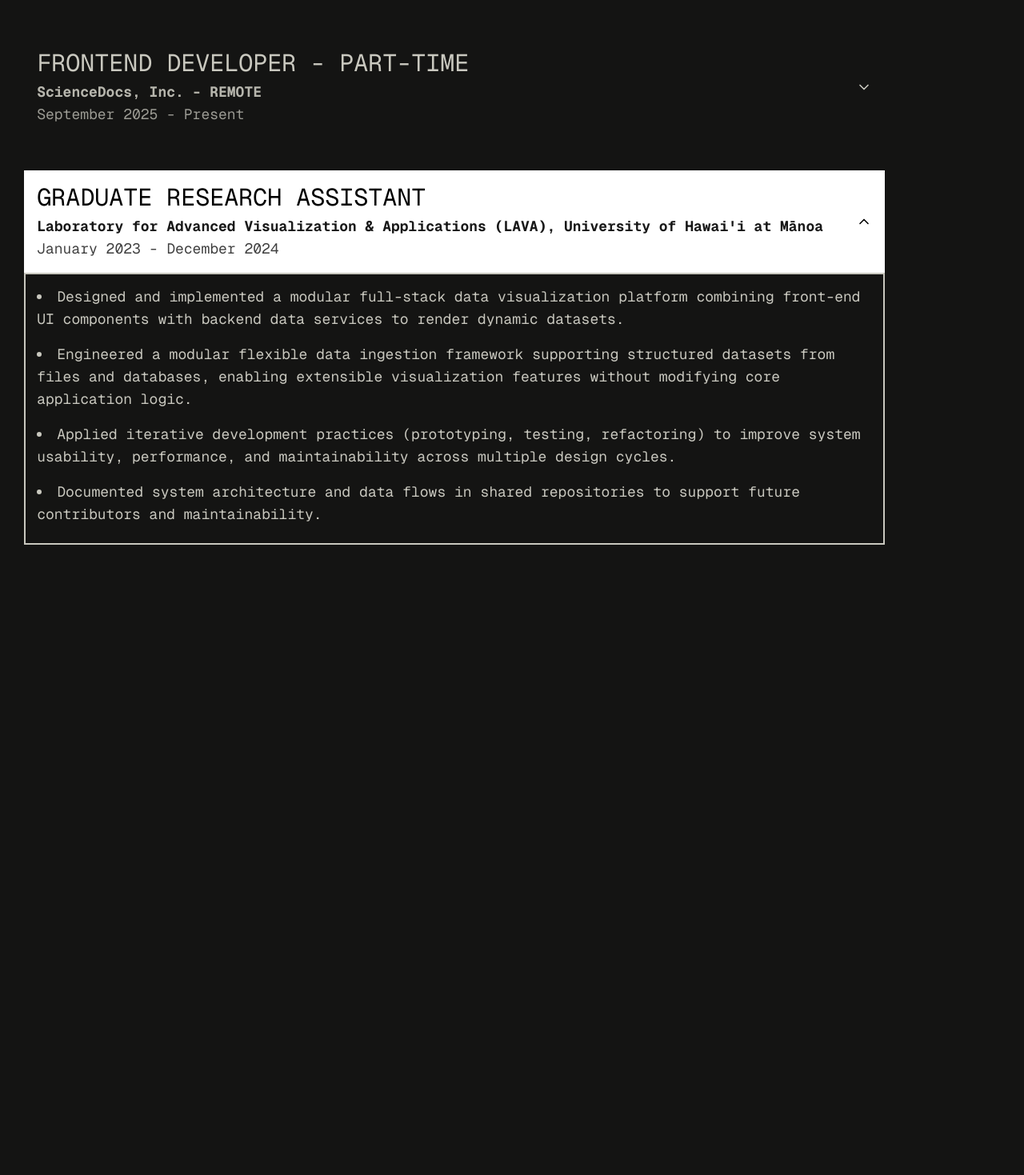
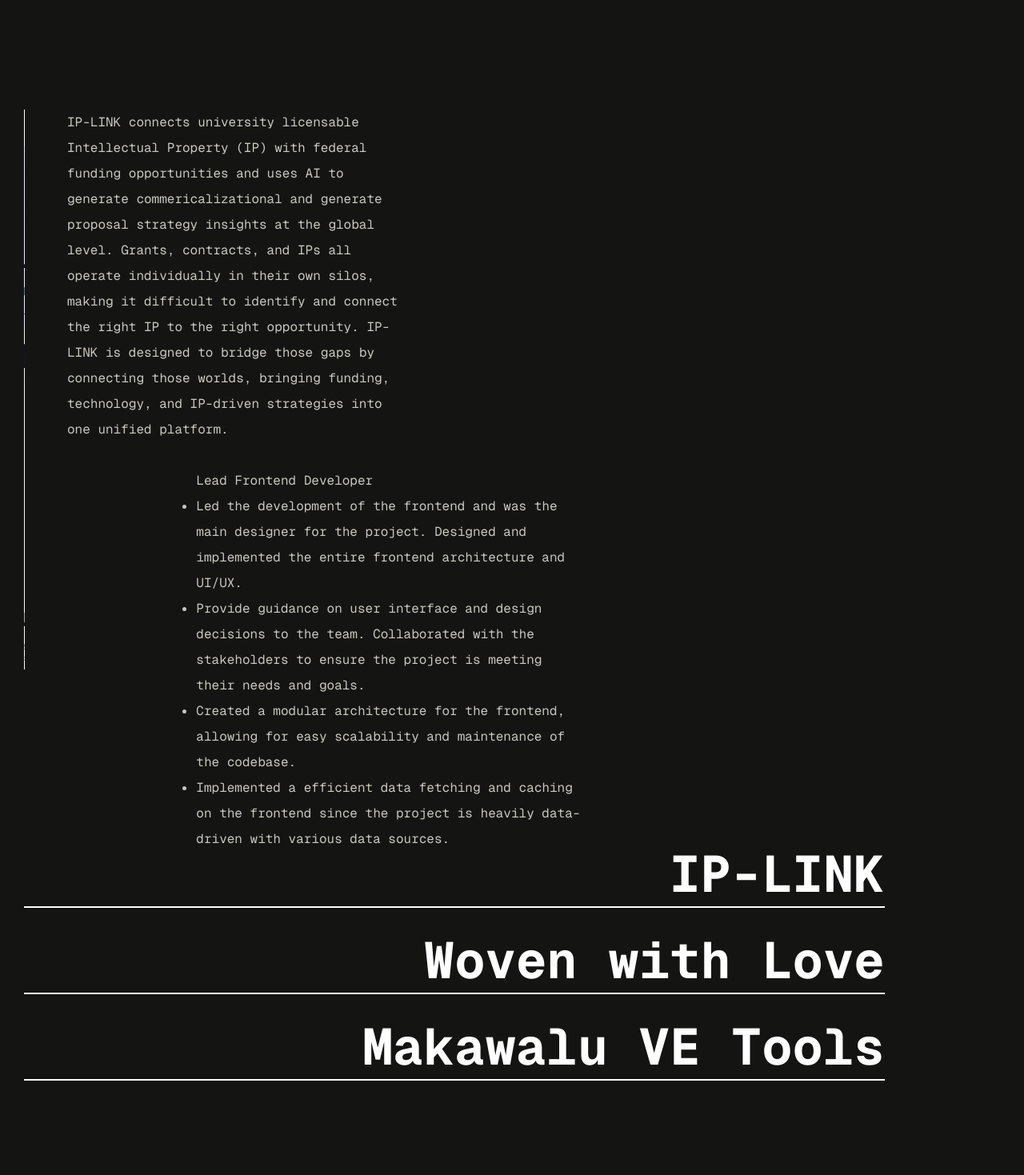
Before and after one commit to tracytnb/tracytnb-portfolio, a Next.js app: page / in a window 1280 px wide. Shown: the part 2461-3930 px from the top of the page at 80% size. Built offline with nearby package versions, Linux system fonts and the light colour scheme; a web font is replaced by a local one.

Commit message:
updated projects UI with hover and scroll triggers

```diff
--- /dev/null
+++ b/app/components/Projects.tsx
@@ -0,0 +1,81 @@
+"use client";
+
+import { projectsData } from "@/assets/assets";
+import { useRef, useLayoutEffect, useState } from "react";
+import { ScrollTrigger } from "gsap/ScrollTrigger";
+import gsap from "gsap";
+
+const Projects = () => {
+  const [selectedProject, setSelectedProject] = useState(0);
+  const sectionRef = useRef<HTMLDivElement>(null);
+  const imageContainer = useRef<HTMLDivElement>(null);
+
+  useLayoutEffect(() => {
+    gsap.registerPlugin(ScrollTrigger);
+    ScrollTrigger.create({
+      trigger: imageContainer.current,
+      start: "-=100px",
+      endTrigger: sectionRef.current,
+      end: "top top",
+      pin: true,
+    });
+  }, []);
+
+  return (
+    <div
+      ref={sectionRef}
+      className="relative flex flex-col mt-[25vh] w-11/12 mx-auto -left-18"
+    >
+      {/* Project Description */}
+      <div className="flex h-[700px] gap-[5%] w-full">
+        {/* Image Container */}
+        <div
+          ref={imageContainer}
+          className="relative h-full w-1/3 overflow-hidden"
+        >
+          <img
+            src={projectsData[selectedProject].images[0].src}
+            alt={projectsData[selectedProject].images[0].name}
+            className="h-full w-full object-cover aspect-2/3"
+          />
+        </div>
+        {/* Project Details */}
+        <div className="flex flex-col w-3/5 gap-8">
+          {/* Top */}
+          <div className="text-left w-2/3">
+            <p>{projectsData[selectedProject].description}</p>
+          </div>
+          {/* Bottom */}
+          <div className="w-3/4 items-end right-align ml-auto justify-end">
+            <p className="ml-auto">{projectsData[selectedProject].role}</p>
+            <ul className="items-end right-align list-disc">
+              {projectsData[selectedProject].roleBullets.map(
+                (bullet, index) => (
+                  <li key={index}>{bullet}</li>
+                ),
+              )}
+            </ul>
+          </div>
+        </div>
+      </div>
+      {/* Project List */}
+      <div className="mt-[200px] flex flex-col">
+        {projectsData.map((project, index) => {
+          return (
+            <div
+              key={`p_${index}`}
+              onMouseOver={() => {
+                setSelectedProject(index);
+              }}
+              className="flex justify-end border-b-2 pb-6 border-white text-white text-[5vw] mt-[40px] mb-[10px] font-bold"
+            >
+              <p>{project.title}</p>
+            </div>
+          );
+        })}
+      </div>
+    </div>
+  );
+};
+
+export default Projects;
--- a/app/page.tsx
+++ b/app/page.tsx
@@ -1,33 +1,46 @@
 "use client";
 
-import { useEffect, useState } from "react";
+import gsap from "gsap";
+import { ScrollTrigger } from "gsap/ScrollTrigger";
+import Lenis from "@studio-freight/lenis";
+import { useLayoutEffect, useState } from "react";
 import Navbar from "./components/Navbar";
 import Header from "./components/Header";
 import About from "./components/About";
 import TechStack from "./components/TechStack";
 import Work from "@/app/components/Work";
-import Project from "./components/Project";
+// import Project from "./components/Project";
+import Projects from "./components/Projects";
 import Contact from "./components/Contact";
 import Footer from "./components/Footer";
 import FishingHook from "./components/FishingHook";
 import VerticalNavigation from "./components/VerticalNavigation";
-import Lenis from "@studio-freight/lenis";
 
 export default function Home() {
   const [railHovered, setRailHovered] = useState(false);
 
-  useEffect(() => {
-    // Initialize Lenis
+  useLayoutEffect(() => {
+    gsap.registerPlugin(ScrollTrigger);
+
     const lenis = new Lenis();
+    lenis.on("scroll", ScrollTrigger.update);
 
-    // Use requestAnimationFrame to continuously update the scroll
+    let rafId = 0;
     function raf(time: number) {
       lenis.raf(time);
-      requestAnimationFrame(raf);
+      rafId = requestAnimationFrame(raf);
     }
+    rafId = requestAnimationFrame(raf);
 
-    requestAnimationFrame(raf);
-  });
+    requestAnimationFrame(() => {
+      ScrollTrigger.refresh();
+    });
+
+    return () => {
+      cancelAnimationFrame(rafId);
+      lenis.destroy();
+    };
+  }, []);
 
   return (
     <>
@@ -36,8 +49,8 @@ export default function Home() {
       <Header />
       <div className="w-11/12 mx-auto flex flex-col gap-24 md:gap-32">
         <About />
+        <Projects />
         <Work />
-        <Project />
         <TechStack />
         <Contact />
         <Footer />
--- a/package.json
+++ b/package.json
@@ -13,6 +13,7 @@
     "class-variance-authority": "^0.7.1",
     "clsx": "^2.1.1",
     "embla-carousel-react": "^8.6.0",
+    "gsap": "^3.15.0",
     "lucide-react": "^0.577.0",
     "motion": "^12.38.0",
     "next": "16.2.0",
```
Also changed, not shown: 1 other file (tests, documents, lock files or other folders).
